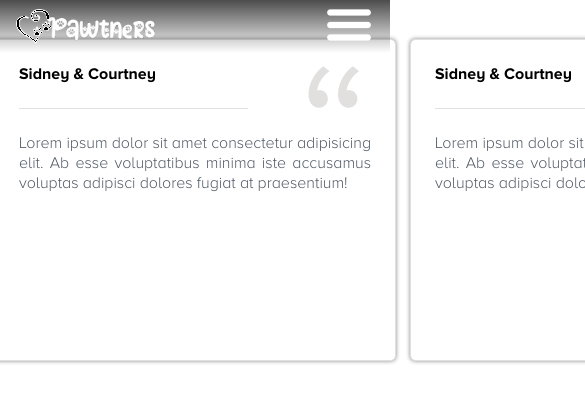
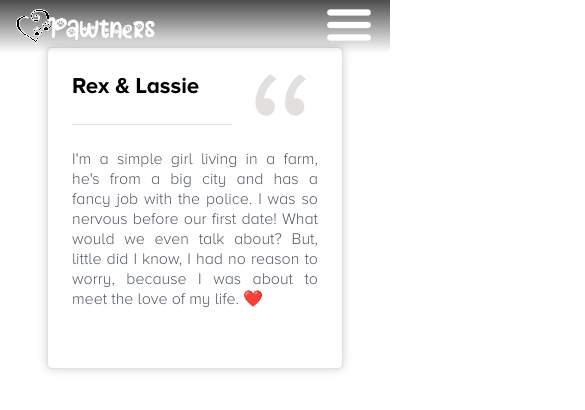
Before and after one commit to deimoss123/react-pet-dating-app, a Next.js app: page / in a window 390 px wide. Shown: the top 410 px of the page, 585 px wide, since content can reach past the window. Built offline with nearby package versions, Linux system fonts and the light colour scheme.

Commit message:
Finish testimonials

```diff
--- a/components/landing-components/testimonials/Testimonials.module.css
+++ b/components/landing-components/testimonials/Testimonials.module.css
@@ -1,5 +1,5 @@
 .testimonialsWrapper {
-  padding: 2rem;
+  padding: 2.5rem;
   display: -webkit-box;
   display: -ms-flexbox;
   display: flex;
--- a/components/landing-components/testimonials/Testimonials.module.scss
+++ b/components/landing-components/testimonials/Testimonials.module.scss
@@ -1,5 +1,5 @@
 .testimonialsWrapper {
-    padding: 2rem;
+    padding: 2.5rem;
     display: flex;
     justify-content: center;
 }
--- a/components/landing-components/testimonials/Testimonials.tsx
+++ b/components/landing-components/testimonials/Testimonials.tsx
@@ -1,12 +1,41 @@
+import { useState, useEffect } from "react";
 import TestimonialComponent from "./testimonial/Testimonial";
 import styles from "./Testimonials.module.css";
 
+
 const Testimonials: React.FC = () => {
+  class Testimonial {
+    id: string;
+    name: string;
+    text: string[];
+
+    constructor(name: string, text: string[]) {
+      this.name = name;
+      this.text = text;
+      this.id = new Date().toISOString();
+    }
+  }
+
+
+  const arrayOfTestimonials = [
+    new Testimonial("Rex & Lassie", [
+      "I'm a simple girl living in a farm, he's from a big city and has a fancy job with the police. I was so nervous before our first date! What would we even talk about? But, little did I know, I had no reason to worry, because I was about to meet the love of my life. ❤️",
+    ]),
+    new Testimonial("Tom & Jerry", [
+      "Ours is not your typical love story. In fact, we started off hating each other, after having swiped right on one another as a joke. And yet, as we argued over texts, we didn't unmatch, and I noticed something. A tension in the air. Our hatred for each other slowly turned into a different kind of passion.",
+      "Now we've been married for five years.",
+    ]),
+    new Testimonial("Lady & Tramp", [
+      "I never thought a stray like me would match with a purebred lady like her, and yet here we are, happily in love! Love simply finds a way.",
+      "And the way we bonded over pasta was incredible. Some might even say iconic!",
+    ]),
+  ];
+
   return (
     <div className={styles["testimonialsWrapper"]}>
-      <TestimonialComponent />
-      <TestimonialComponent />
-      <TestimonialComponent />
+      {arrayOfTestimonials.map((item, index) => (
+        <TestimonialComponent index={index} key={item.id} text={item.text} name={item.name} />
+      ))}
     </div>
   );
 };
--- a/components/landing-components/testimonials/testimonial/Testimonial.module.css
+++ b/components/landing-components/testimonials/testimonial/Testimonial.module.css
@@ -5,12 +5,12 @@
 .testimonialWrapper .innerWrapper {
   padding: 1.5rem;
   text-align: justify;
-  width: 25rem;
+  width: 30vw;
   height: 20rem;
   outline: solid 1px #e2dfdf;
   border-radius: 0.25rem;
-  -webkit-box-shadow: 0px 0px 4px 1px #888888;
-          box-shadow: 0px 0px 4px 1px #888888;
+  -webkit-box-shadow: 0px 0px 10px 1px #d1d0d0;
+          box-shadow: 0px 0px 10px 1px #d1d0d0;
 }
 
 .testimonialWrapper .innerWrapper .h4Wrapper {
@@ -27,6 +27,7 @@
   border-bottom: solid 1px #e2dfdf;
   padding-bottom: 1.5rem;
   width: 65%;
+  font-size: 1.4em;
 }
 
 .testimonialWrapper .innerWrapper .h4Wrapper span {
@@ -45,4 +46,32 @@
   padding-top: 1.5rem;
   color: #505965;
 }
+
+@media only screen and (max-width: 1200px) {
+  .testimonialWrapper .innerWrapper {
+    height: 24rem;
+  }
+}
+
+@media only screen and (max-width: 900px) {
+  .testimonialWrapper.conditional {
+    display: none;
+  }
+  .testimonialWrapper .innerWrapper {
+    width: 100%;
+    height: 15rem;
+  }
+}
+
+@media only screen and (max-width: 500px) {
+  .testimonialWrapper .innerWrapper {
+    min-height: 20rem;
+  }
+}
+
+@media only screen and (max-width: 350px) {
+  .testimonialWrapper .innerWrapper {
+    min-height: 30rem;
+  }
+}
 /*# sourceMappingURL=Testimonial.module.css.map */
--- a/components/landing-components/testimonials/testimonial/Testimonial.module.scss
+++ b/components/landing-components/testimonials/testimonial/Testimonial.module.scss
@@ -6,11 +6,11 @@ $border-color: rgb(226, 223, 223);
   .innerWrapper {
     padding: 1.5rem;
     text-align: justify;
-    width: 25rem;
+    width: 30vw;
     height: 20rem;
     outline: solid 1px $border-color;
     border-radius: 0.25rem;
-    box-shadow: 0px 0px 4px 1px #888888;
+    box-shadow: 0px 0px 10px 1px #d1d0d0;
     .h4Wrapper {
       display: flex;
       justify-content: space-between;
@@ -19,6 +19,7 @@ $border-color: rgb(226, 223, 223);
         border-bottom: solid 1px $border-color;
         padding-bottom: 1.5rem;
         width: 65%;
+        font-size: 1.4em;
       }
       span {
         color: $border-color;
@@ -34,4 +35,32 @@ $border-color: rgb(226, 223, 223);
       color: $info-text-gray;
     }
   }
+
+  @media only screen and (max-width: 1200px) {
+    .innerWrapper {
+      height: 24rem;
+    }
+  }
+
+  @media only screen and (max-width: 900px) {
+    &.conditional {
+      display: none;
+    }
+    .innerWrapper {
+      width: 100%;
+      height: 15rem;
+    }
+  }
+
+  @media only screen and (max-width: 500px) {
+    .innerWrapper {
+      min-height: 20rem;
+    }
+  }
+
+  @media only screen and (max-width: 350px) {
+    .innerWrapper {
+      min-height: 30rem;
+    }
+  }
 }
--- a/components/landing-components/testimonials/testimonial/Testimonial.tsx
+++ b/components/landing-components/testimonials/testimonial/Testimonial.tsx
@@ -1,18 +1,26 @@
 import styles from "./Testimonial.module.css";
 
-const TestimonialComponent: React.FC = () => {
+const TestimonialComponent: React.FC<{
+  text: string[];
+  name: string;
+  index: number;
+}> = (props) => {
   return (
-    <div className={styles["testimonialWrapper"]}>
+    <div
+      className={`${styles["testimonialWrapper"]} ${
+        props.index > 0 ? styles["conditional"] : ""
+      }`}
+    >
       <div className={styles["innerWrapper"]}>
         <div className={styles["h4Wrapper"]}>
-          <h4>Sidney & Courtney</h4>
+          <h4>{props.name}</h4>
           <span>“</span>
         </div>
-        <blockquote>
-          Lorem ipsum dolor sit amet consectetur adipisicing elit. Ab esse
-          voluptatibus minima iste accusamus voluptas adipisci dolores fugiat at
-          praesentium!
-        </blockquote>
+        {props.text.map((item, index) => (
+          <blockquote key={new Date().toISOString()}>
+            {props.text[index]}
+          </blockquote>
+        ))}
       </div>
     </div>
   );
--- a/pages/index.tsx
+++ b/pages/index.tsx
@@ -10,6 +10,7 @@ const Home: NextPage = () => {
     <>
       <Head>
         <title>Pawtners | Dating For Pets</title>
+        <link rel="icon" type="image/x-icon" href="../public/favicon.ico" />
       </Head>
       <div className={styles.Home}>
         <Header />
```
Also changed, not shown: 2 other files (tests, documents, lock files or other folders).
